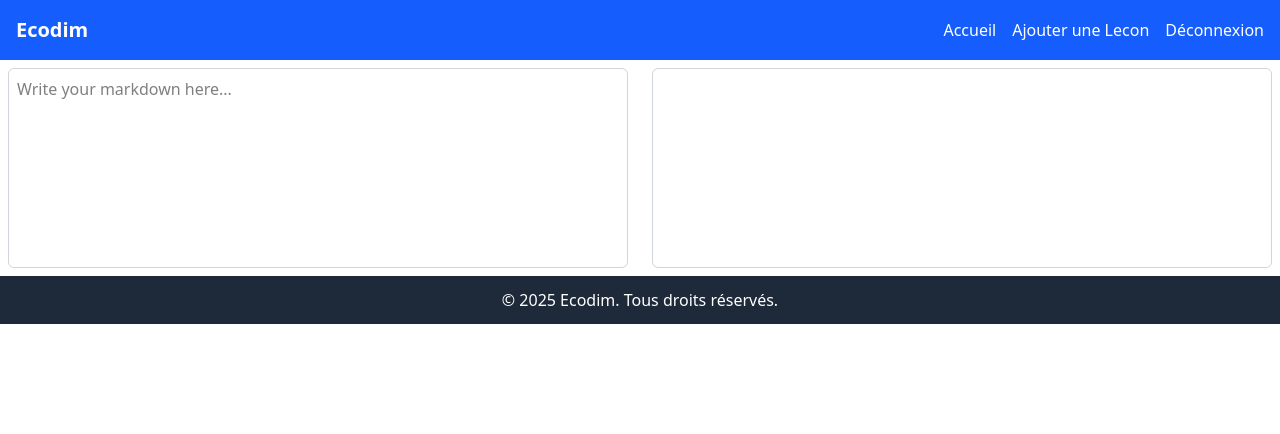
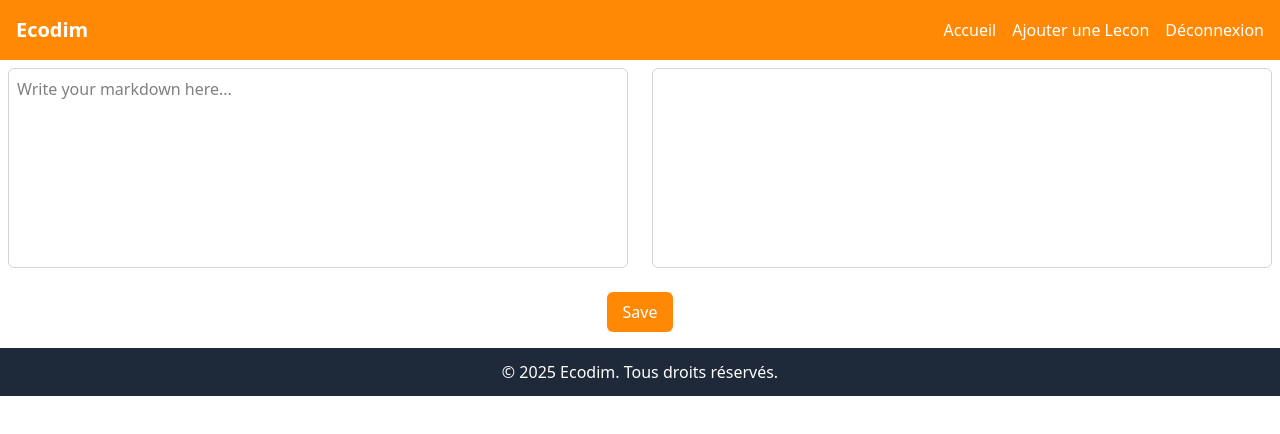
Before and after one commit to josh-Muleshi/ecodim-web, a React (Vite) app: page /dashboard/edit in a window 1280 px wide. Shown: the top 434 px of the page. Built offline with nearby package versions, Linux system fonts and the light colour scheme; no server answers; sample sign-in values are in the browser's storage.

Commit message:
lesson well registered

```diff
--- a/src/components/NavBar.tsx
+++ b/src/components/NavBar.tsx
@@ -15,7 +15,7 @@ const Navbar = () => {
   };
 
   return (
-    <nav className="bg-blue-600 text-white p-4 flex justify-between items-center">
+    <nav className="bg-orange-400 text-white p-4 flex justify-between items-center">
       <h1 className="text-xl font-bold">Ecodim</h1>
       <div className="space-x-4">
         <Link to="/dashboard" className="hover:underline">Accueil</Link>
--- a/src/pages/MarkdownEditor.tsx
+++ b/src/pages/MarkdownEditor.tsx
@@ -2,9 +2,29 @@ import React, { useState } from 'react';
 import Navbar from '../components/NavBar';
 import Footer from '../components/Footer';
 import { MarkdownInput, MarkdownPreview } from '../components/Markdown';
+import { db, auth } from '../services/firebase';
+import { collection, addDoc, serverTimestamp } from 'firebase/firestore';
 
 const MarkdownEditor: React.FC = () => {
   const [markdown, setMarkdown] = useState<string>("");
+
+  const handleSave = async () => {
+    if (!auth.currentUser) {
+      alert("User not authenticated");
+      return;
+    }
+
+    try {
+      await addDoc(collection(db, "lesson"), {
+        content: markdown,
+        createdAt: serverTimestamp(),
+        userId: auth.currentUser.uid,
+      });
+      alert("Lesson saved successfully!");
+    } catch (error) {
+      console.error("Error saving lesson:", error);
+    }
+  };
 
   return (
     <div className="max-w-full mx-auto">
@@ -13,6 +33,14 @@ const MarkdownEditor: React.FC = () => {
         <MarkdownInput markdown={markdown} setMarkdown={setMarkdown} />
         <MarkdownPreview markdown={markdown} />
       </div>
+      <div className="flex justify-center p-4">
+        <button
+          onClick={handleSave}
+          className="px-4 py-2 bg-orange-400 text-white rounded-md hover:bg-blue-600"
+        >
+          Save
+        </button>
+      </div>
       <Footer />
     </div>
   );
```
